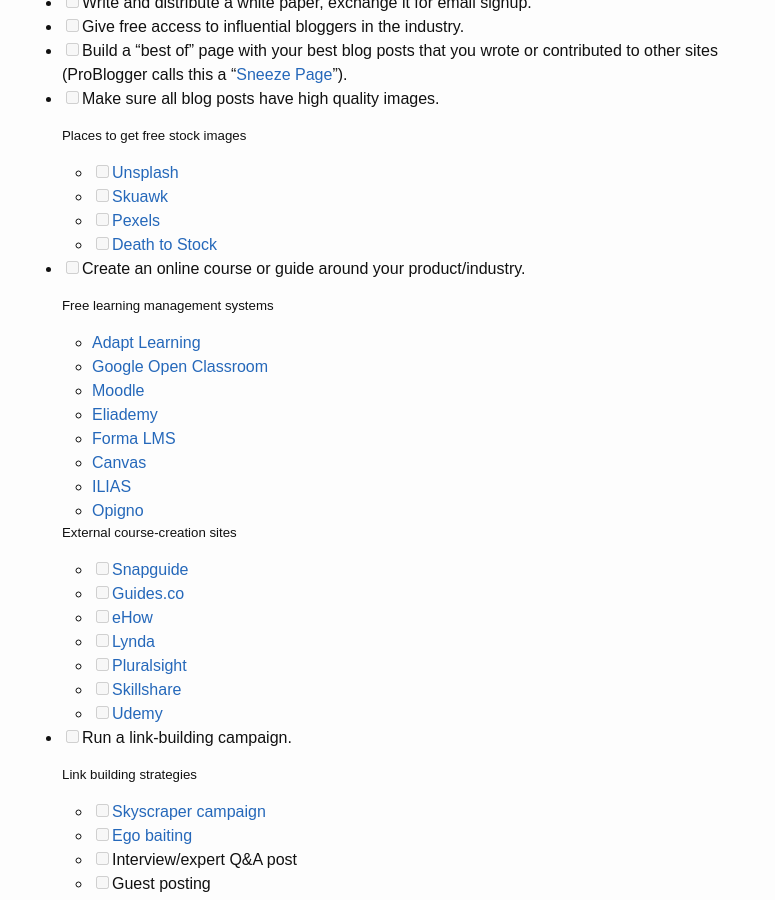
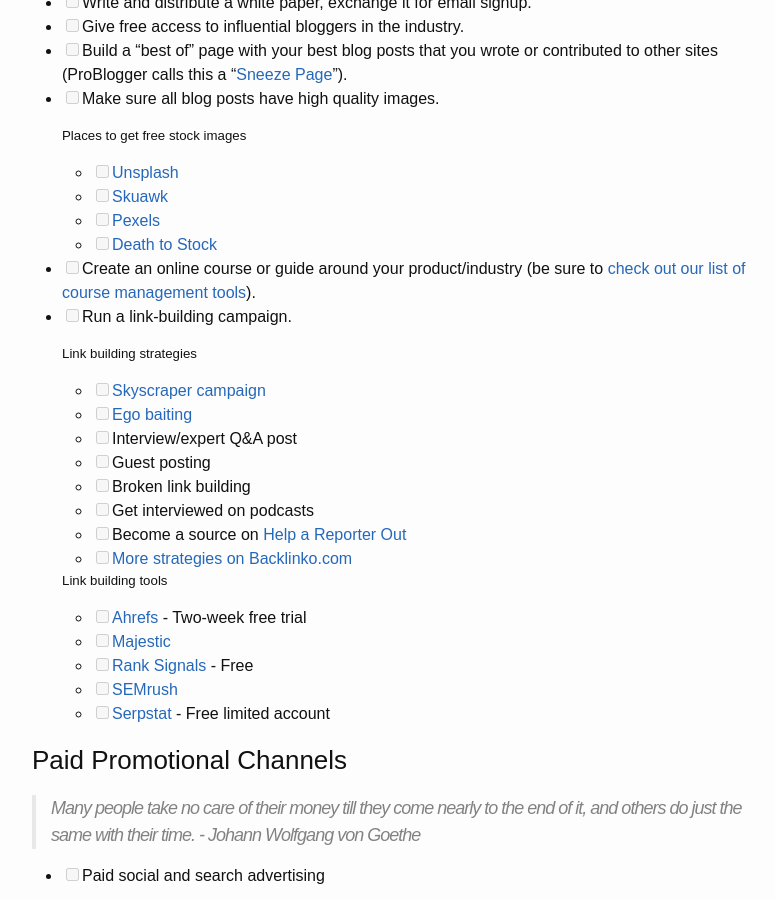
Before and after one commit to draftdev/startup-marketing-checklist, a Jekyll site: the page built from marketing-checklist.md, in a window 1280 px wide and 900 px high, scrolled down 4516 px. Shown: the whole window, without its empty margins (238-1013 px from the left). Built offline with Jekyll 4.4.1, drawn with Linux system fonts in a browser that asks for light colours; comment, search, counter and statistics services are not loaded.

Commit message:
Updating course tools

```diff
--- a/marketing-checklist.md
+++ b/marketing-checklist.md
@@ -181,27 +181,7 @@
   - [ ] [Pexels](https://www.pexels.com/)
   - [ ] [Death to Stock](https://deathtothestockphoto.com/)
 
-- [ ] Create an online course or guide around your product/industry.
-
-  ##### Free learning management systems
-  - [Adapt Learning](https://www.adaptlearning.org/)
-  - [Google Open Classroom](https://edu.google.com/openonline/edukit/index.html)
-  - [Moodle](https://moodle.org/)
-  - [Eliademy](https://eliademy.com/)
-  - [Forma LMS](https://www.formalms.org/)
-  - [Canvas](https://www.canvaslms.com/)
-  - [ILIAS](https://www.ilias.de/docu/goto_docu_root_1.html)
-  - [Opigno](https://www.opigno.org/en)
-
-  ##### External course-creation sites
-  - [ ] [Snapguide](https://snapguide.com/)
-  - [ ] [Guides.co](http://guides.co/)
-  - [ ] [eHow](http://www.ehow.com/write-for-ehow/)
-  - [ ] [Lynda](https://www.lynda.com/)
-  - [ ] [Pluralsight](https://www.pluralsight.com/teach)
-  - [ ] [Skillshare](https://www.skillshare.com/)
-  - [ ] [Udemy](https://www.udemy.com/)
-
+- [ ] Create an online course or guide around your product/industry (be sure to [check out our list of course management tools](/2017/course-creation-tools)).
 - [ ] Run a link-building campaign.
 
   ##### Link building strategies
```
Also changed, not shown: _posts/2017-10-17-course-creation-tools.markdown (added, +56 -0 lines).
